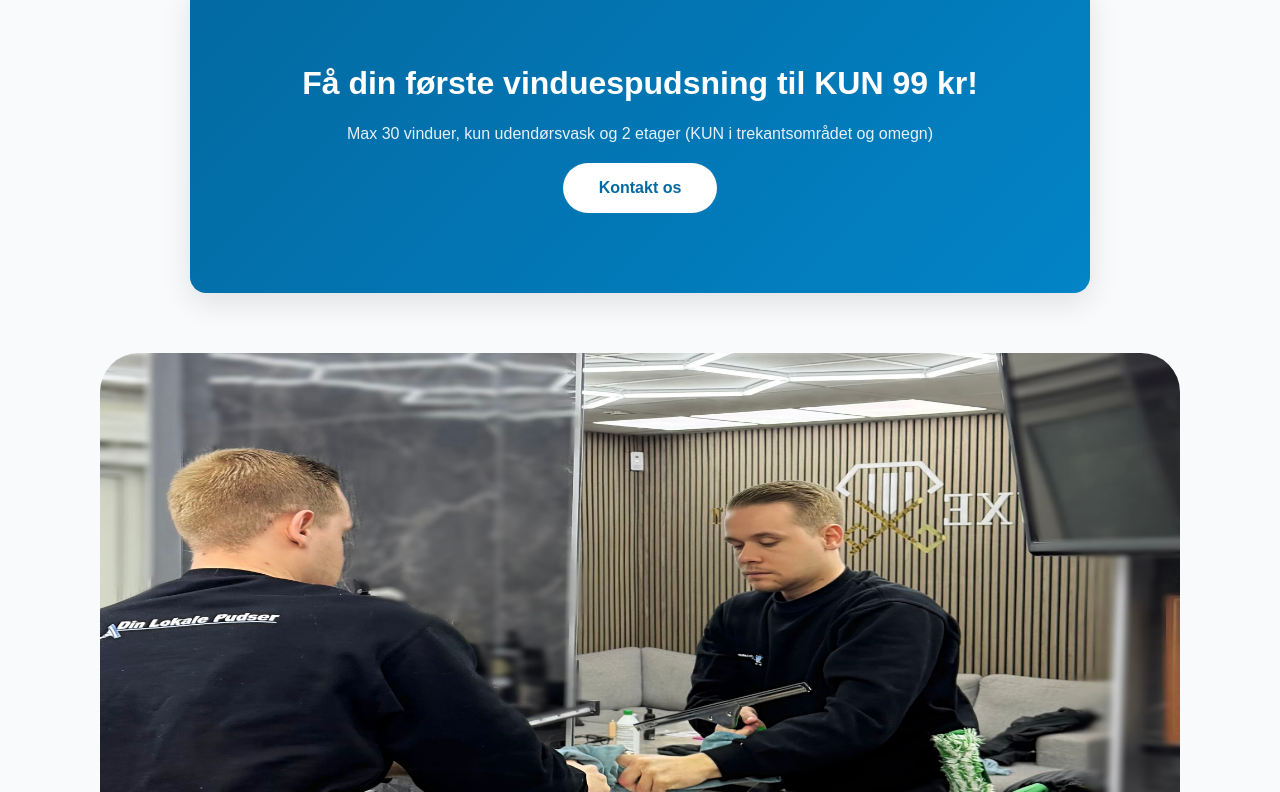
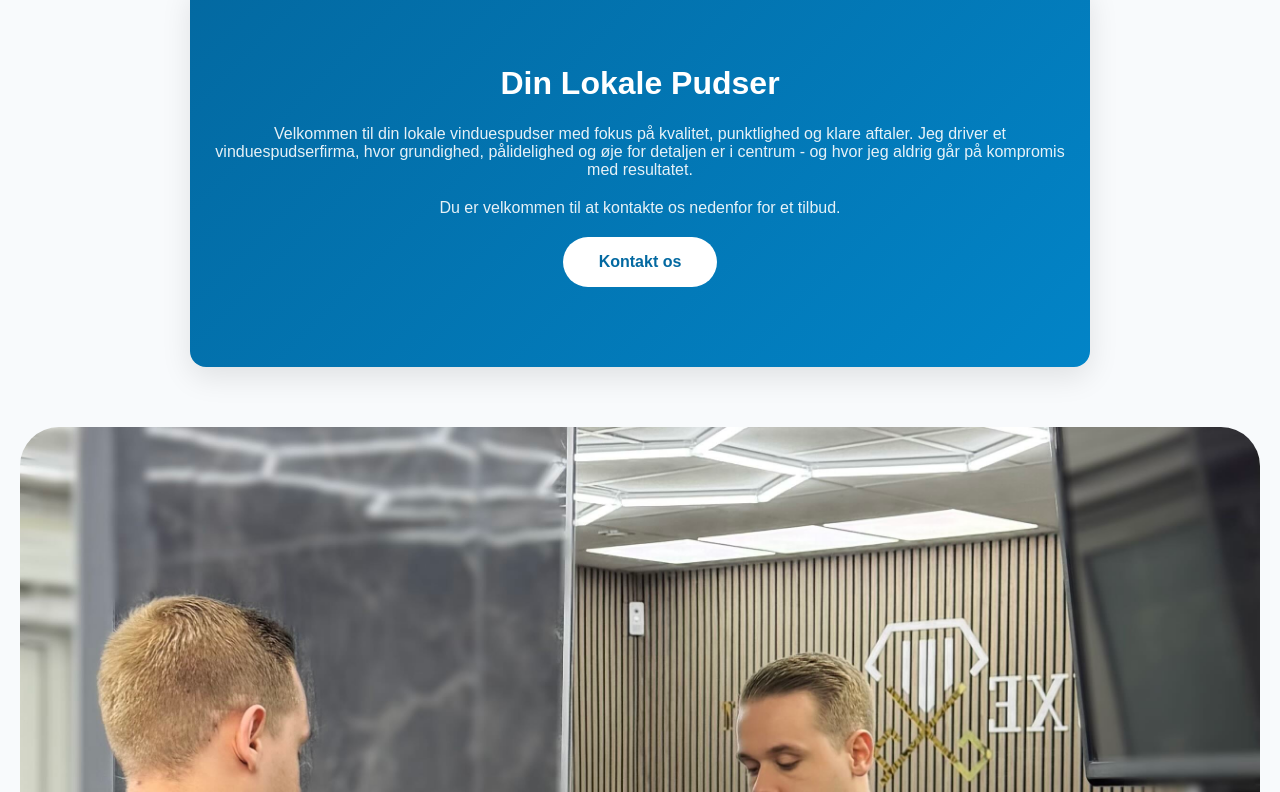
Before and after one commit to SilasWB/pudser, a Next.js app: page / in a window 1280 px wide. Shown: the part 228-1020 px from the top of the page. Built offline with nearby package versions, Linux system fonts and the light colour scheme.

Commit message:
img adjusted text added

```diff
--- a/src/app/components/info/index.jsx
+++ b/src/app/components/info/index.jsx
@@ -27,6 +27,7 @@ export default function Info() {
           Vi tilbyder professionel vinduespolering (udvendigt) i trekantsområdet og omegn.
           Normal vinduespolering fjerner daglig snavs og skidt, men
           silikone, klistermærker og rester herfra vil ikke blive fjernet.
+          Priser fra 199 kr.
         </p>
         <p>
           Inden udvendig vinduespolering skal områder ude foran vinduerne være ryddet.
@@ -46,7 +47,7 @@ export default function Info() {
         </p>
         <p>
           Afbestillinger skal ske senest 24 timer før aftalt tid. Ved senere aflysning opkræves
-          et afbestillingsgebyr på 280 kr. for privatkunder og 380 kr. for erhvervskunder pr. time.
+          et afbestillingsgebyr på 100 kr. for privatkunder og 120 kr. for erhvervskunder pr. time.
         </p>
       </section>
 
--- a/src/app/forside.scss
+++ b/src/app/forside.scss
@@ -90,8 +90,10 @@ main {
   align-items: center;
   gap: 3rem;
 
+
   img {
     border-radius: 39px;
+
   }
 }
   h2 {
@@ -146,5 +148,7 @@ main {
     ul li {
       font-size: 1rem;
     }
+
+
   }
 }
--- a/src/app/page.js
+++ b/src/app/page.js
@@ -11,12 +11,23 @@ export default function Home() {
     <Header />
     <main>
        <section className="main-cta">
-  <h2 className="main-cta__title">Få din første vinduespudsning til KUN 99 kr!</h2>
-  <span>Max 30 vinduer, kun udendørsvask og 2 etager (KUN i trekantsområdet og omegn)</span>
+  <h2 className="main-cta__title">Din Lokale Pudser</h2>
+  <span>Velkommen til din lokale vinduespudser med fokus på kvalitet, punktlighed og klare aftaler. Jeg driver et vinduespudserfirma, hvor grundighed, pålidelighed og øje for detaljen er i centrum - og hvor jeg aldrig går på kompromis med resultatet. </span>
+  <span>Du er velkommen til at kontakte os nedenfor for et tilbud.</span>
   <Link href="/kontakt" className="main-cta__button">Kontakt os</Link>
 </section>
 <article className="about-wrap">
-  <Image src={lucas} width={1080} height={725} alt="forside-billede" />
+  <Image
+    src={lucas}
+    alt="forside-billede"
+    sizes="(max-width: 1080px) 100vw, 1080px"
+    style={{
+      width: "100%",
+      height: "auto",
+    }}
+    priority
+  />
+
   <section className="about">
   <h2>Om os</h2>
   <p>Vi er et nyere og engageret vinduespudserfirma, der brænder for at levere rene og skinnende vinduer til både private og erhverv.
```
